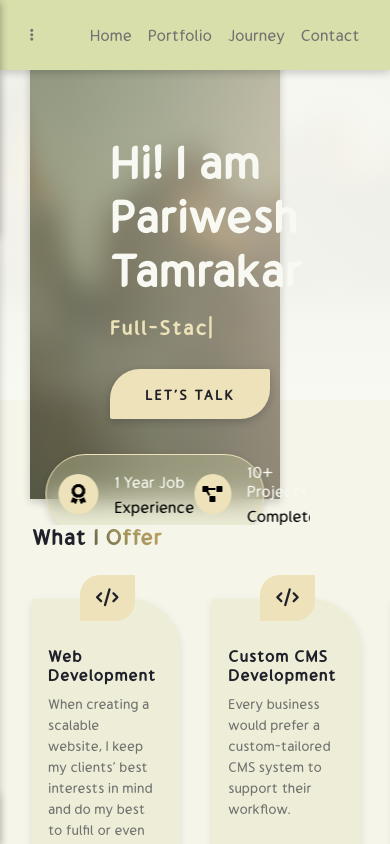
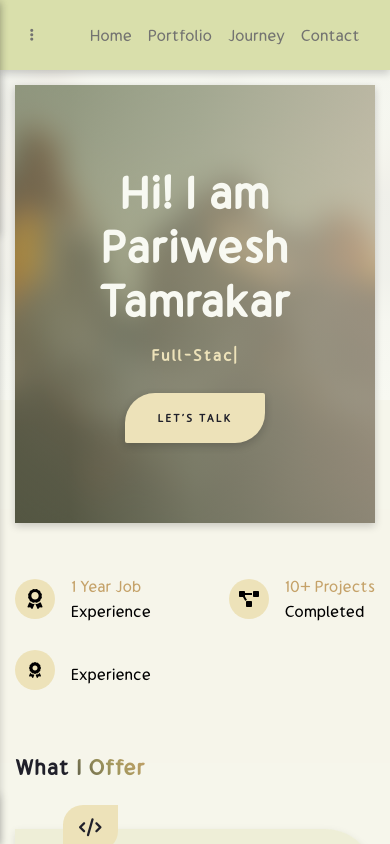
Before and after one commit to pariweshtamr/official-portfolio, a React (Create React App) app: page / in a window 390 px wide. Built offline with nearby package versions, Linux system fonts and the light colour scheme; no server answers.

Commit message:
more responsive compatibility

```diff
--- a/src/App.scss
+++ b/src/App.scss
@@ -25,6 +25,10 @@
       font-weight: 400;
       font-size: 14px;
       color: var(--color-gray);
+
+      @include mobile() {
+        font-size: 12px;
+      }
     }
   }
 
--- a/src/components/Contact/contact.scss
+++ b/src/components/Contact/contact.scss
@@ -10,10 +10,6 @@
 
   @include trial() {
     padding: 70px 15px;
-  }
-  @include mobile() {
-    padding: 100px 15px;
-    width: 100vw;
   }
 
   .all-title {
@@ -31,10 +27,10 @@
       @include mobile() {
         margin: 0 auto;
         grid-template-columns: 1fr;
+        grid-gap: 1.5rem;
       }
 
       .contact-card {
-        // border: 1px solid #c5a269;
         padding: 2rem 1.5rem;
         background: rgba(217, 223, 171, 0.3);
         -webkit-box-shadow: 0 3px 8px 0 rgb(15 15 20 / 10%);
@@ -151,11 +147,6 @@
           transition: 0.4s ease-in-out;
         }
       }
-
-      @media screen and (max-width: 768px) {
-        width: 100%;
-        margin: 1rem 0;
-      }
     }
   }
 }
--- a/src/components/Footer/footer.scss
+++ b/src/components/Footer/footer.scss
@@ -18,9 +18,8 @@
     }
   }
 
-  @include tablet() {
+  @include trial() {
     background: rgba(217, 223, 171);
-
     margin: 0 auto;
   }
 }
--- a/src/components/Hero/Hero.js
+++ b/src/components/Hero/Hero.js
@@ -42,7 +42,7 @@ const Hero = () => {
             <div className="hero-banner">
               <div className="hero-banner-back"></div>
               <div className="hero-banner-overlay">
-                <Col lg={8} md={12}>
+                <Col lg={8} md={12} sm={12}>
                   <div className="banner-title">
                     <h1>
                       Hi! I am
--- a/src/components/Hero/hero.scss
+++ b/src/components/Hero/hero.scss
@@ -6,8 +6,12 @@
   position: relative;
   height: 525px;
 
-  @include tablet() {
+  @include trial() {
     padding: 0 15px;
+  }
+  @include mobile() {
+    width: 100vw;
+    height: 725px;
   }
 
   .hero-row {
@@ -17,6 +21,7 @@
     @include trial() {
       padding-top: 55px;
     }
+
     .hero-banner {
       background-image: url("../../assets/bg.jpeg");
       background-size: cover;
@@ -67,7 +72,7 @@
           justify-content: center;
           height: 100%;
           padding: 80px;
-          @include tablet() {
+          @include trial() {
             align-items: center;
             text-align: center;
           }
@@ -85,6 +90,9 @@
               font-size: 20px;
               letter-spacing: 2px;
               font-weight: 700;
+              @include mobile() {
+                font-size: 16px;
+              }
             }
           }
           button {
@@ -108,6 +116,10 @@
             box-shadow: 0 3px 8px 0 rgb(15 15 20 / 20%);
             -webkit-box-shadow: 0 3px 8px 0 rgb(15 15 20 / 20%);
             cursor: pointer;
+            @include mobile() {
+              width: 140px;
+              font-size: 11px;
+            }
 
             &:hover {
               transform: translateY(-3px);
@@ -125,7 +137,7 @@
             height: 100%;
           }
 
-          @include tablet() {
+          @include trial() {
             display: none;
           }
         }
@@ -149,12 +161,28 @@
       box-shadow: 0 3px 8px 0 rgb(15 15 20 / 15%);
       -webkit-box-shadow: 0 3px 8px 0 rgb(15 15 20 / 15%);
 
+      @include mobile() {
+        position: relative;
+        width: 100%;
+        background: transparent;
+        border: none;
+        backdrop-filter: none;
+        -webkit-backdrop-filter: none;
+        box-shadow: none;
+        -webkit-box-shadow: none;
+      }
+
       .hero-info-content {
         color: var(--color-black);
         width: 100%;
         display: flex;
         justify-content: space-around;
         align-items: center;
+
+        @include mobile() {
+          flex-wrap: wrap;
+          justify-content: space-between;
+        }
         div {
           display: flex;
           align-items: center;
@@ -182,6 +210,9 @@
             h6 {
               color: var(--color-white);
               margin-bottom: 3px;
+              @include mobile() {
+                color: var(--color-main);
+              }
             }
             p {
               color: var(--color-black);
@@ -191,7 +222,11 @@
         .hero-info-divider {
           width: 2px;
           height: 35px;
-          background-color: #737371;
+          background-color: var(--color-gray);
+
+          @include mobile() {
+            display: none;
+          }
         }
       }
     }
--- a/src/components/Journey/journey.scss
+++ b/src/components/Journey/journey.scss
@@ -55,6 +55,9 @@
 
   .journey-main-title {
     margin-bottom: 2rem;
+    @include mobile() {
+      text-align: center;
+    }
 
     h5 {
       letter-spacing: 1px;
--- a/src/components/Main/main.scss
+++ b/src/components/Main/main.scss
@@ -13,6 +13,11 @@
   padding: 0;
 
   @include trial() {
+    height: 100vh;
+    width: 100vw;
+    margin: 0;
+  }
+  @include mobile() {
     height: 100vh;
     width: 100vw;
     margin: 0;
@@ -73,7 +78,7 @@
         overflow-x: hidden;
         padding-right: 80px;
 
-        @include tablet() {
+        @include trial() {
           flex: 100%;
           width: 100vw;
           height: 100vh;
--- a/src/components/Mern/mern.scss
+++ b/src/components/Mern/mern.scss
@@ -1,3 +1,5 @@
+@import "../../style/mixins";
+
 .mern-container {
   padding: 4rem 0;
 
@@ -21,6 +23,11 @@
       -webkit-box-shadow: 0 3px 8px 0 rgb(15 15 20 / 20%);
       box-shadow: 0 3px 8px 0 rgb(15 15 20 / 20%);
 
+      @include mobile() {
+        width: 40px;
+        height: 40px;
+      }
+
       // circles with different height and width
       &:nth-child(1) {
         background: #53584b;
@@ -32,6 +39,10 @@
         height: 90px;
         background: #f77f7b;
         animation-delay: -4s;
+        @include mobile() {
+          width: 50px;
+          height: 50px;
+        }
 
         img {
           width: 48%;
@@ -44,12 +55,20 @@
         height: 100px;
         background: #25628e;
         animation-delay: -2s;
+        @include mobile() {
+          width: 60px;
+          height: 60px;
+        }
       }
 
       &:nth-child(4) {
         width: 85px;
         height: 85px;
         background: #9ec04b;
+        @include mobile() {
+          width: 45px;
+          height: 45px;
+        }
       }
 
       img {
--- a/src/components/Services/services.scss
+++ b/src/components/Services/services.scss
@@ -6,7 +6,7 @@
   gap: 2.5rem;
   padding: 0px 2rem;
   margin-bottom: 2.5rem;
-  @include tablet() {
+  @include trial() {
     padding: 0px 15px;
   }
 
@@ -16,9 +16,13 @@
       grid-template-columns: repeat(3, 1fr);
       grid-gap: 4rem 2rem;
 
-      @include tablet() {
+      @include trial() {
         grid-template-columns: repeat(2, 1fr);
         grid-gap: 4rem 2.5rem;
+      }
+      @include mobile() {
+        grid-template-columns: 1fr;
+        grid-gap: 3rem;
       }
       .service-card {
         padding: 3rem 1.5rem 1rem 1rem;
--- a/src/components/Work/work.scss
+++ b/src/components/Work/work.scss
@@ -26,6 +26,13 @@
       display: flex;
       flex-wrap: wrap;
       z-index: 1;
+      @include mobile() {
+        flex-direction: column;
+        align-items: center;
+        justify-content: center;
+        width: 100%;
+        margin-bottom: 1rem;
+      }
 
       .work-filter-item {
         padding: 0.5rem 0.4rem;
@@ -56,6 +63,10 @@
     grid-gap: 1rem;
     @include trial() {
       grid-gap: 15px;
+    }
+    @include mobile() {
+      grid-template-columns: 1fr;
+      grid-gap: 30px;
     }
 
     .work-item {
```
